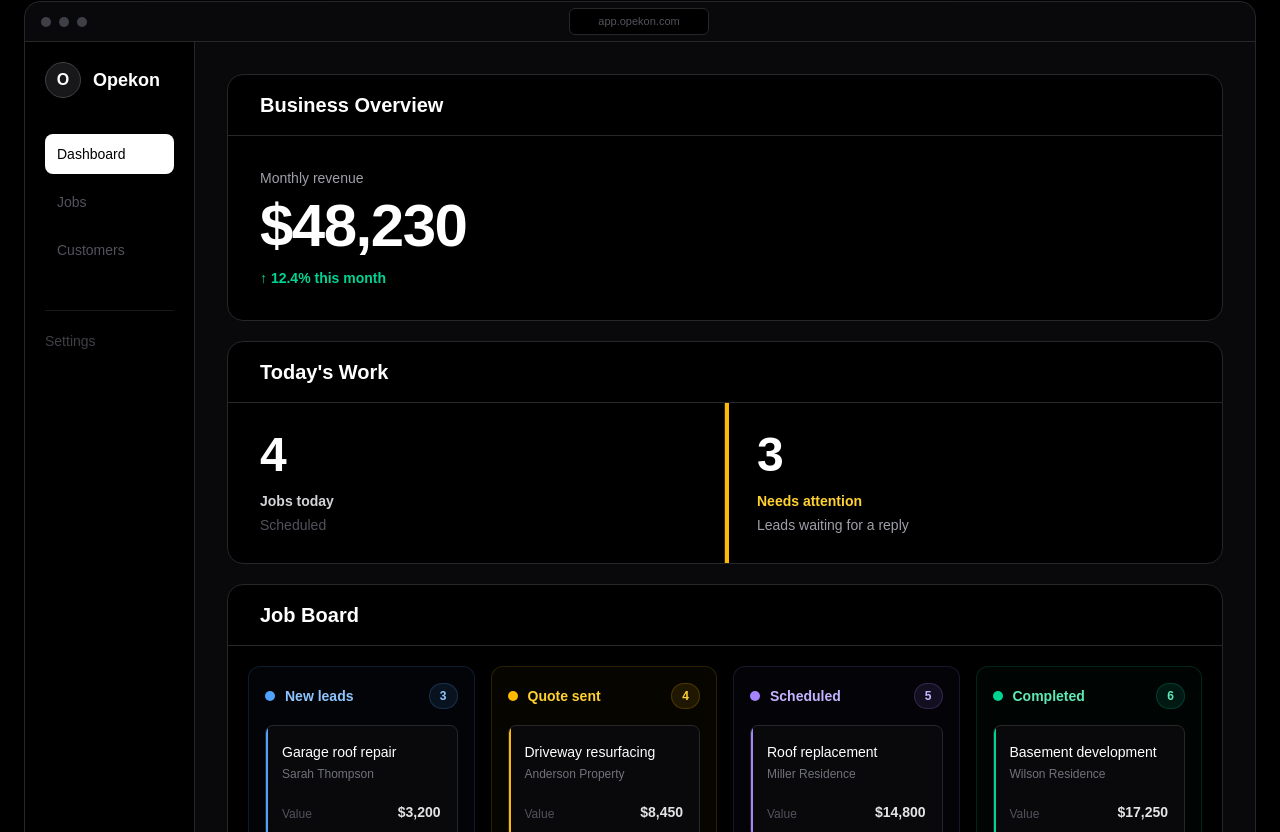
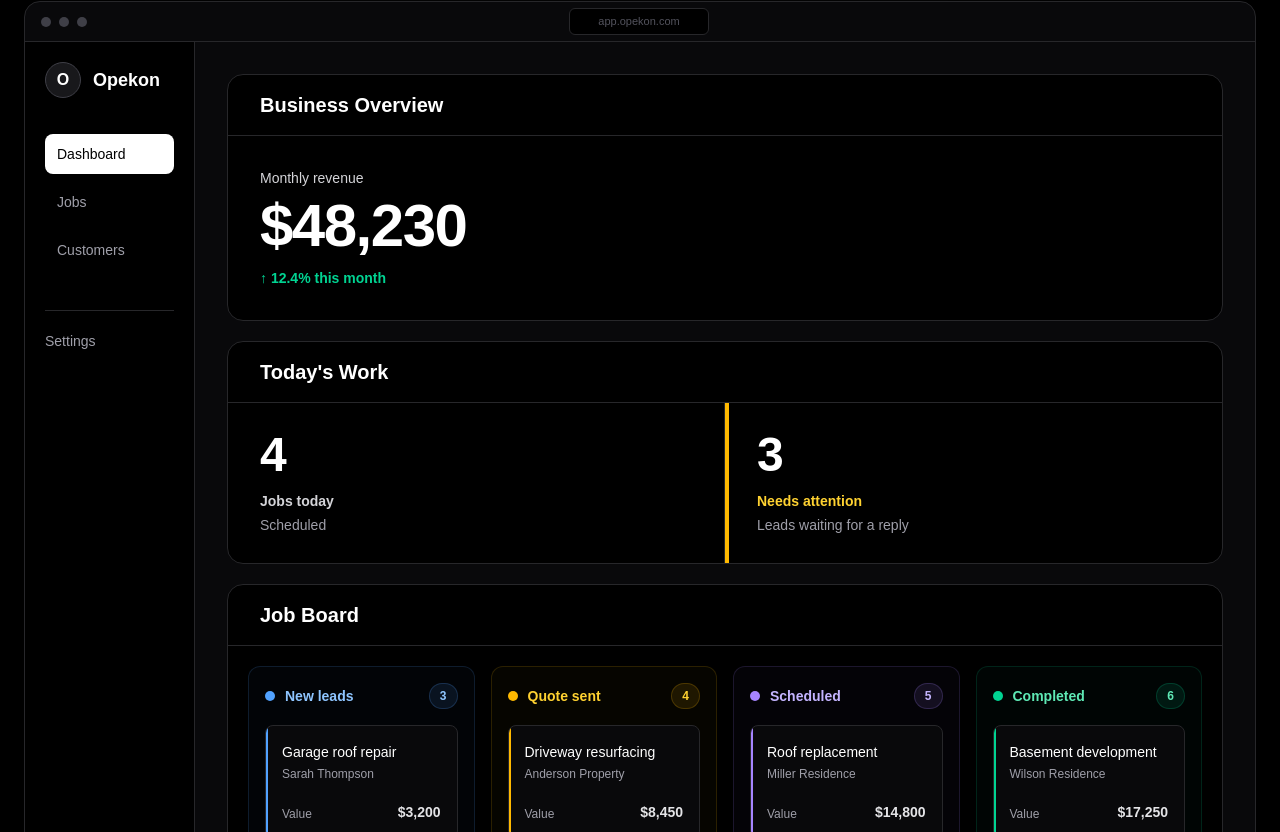
Before and after one commit to aahmedabubaker4225-crypto/opekon, a Next.js app: page / in a window 1280 px wide. Shown: the part 1148-1980 px from the top of the page. Built offline with nearby package versions, Linux system fonts and the light colour scheme.

Commit message:
Finalize landing page

```diff
--- a/components/sections/DashboardPreview.tsx
+++ b/components/sections/DashboardPreview.tsx
@@ -174,14 +174,14 @@ export default function DashboardPreview() {
                 {["Jobs", "Customers"].map((item) => (
                   <div
                     key={item}
-                    className="rounded-lg px-3 py-2.5 text-zinc-600"
+                    className="rounded-lg px-3 py-2.5 text-zinc-400"
                   >
                     {item}
                   </div>
                 ))}
               </nav>
 
-              <div className="mt-10 border-t border-zinc-900 pt-5 text-sm text-zinc-700">
+              <div className="mt-10 border-t border-zinc-800 pt-5 text-sm text-zinc-400">
                 Settings
               </div>
             </aside>
@@ -201,7 +201,7 @@ export default function DashboardPreview() {
                 </div>
 
                 <div className="px-6 py-7 sm:px-8 sm:py-8">
-                  <p className="text-sm font-medium text-zinc-400">
+                  <p className="text-sm font-medium text-zinc-300">
                     Monthly revenue
                   </p>
 
@@ -238,7 +238,7 @@ export default function DashboardPreview() {
                       Jobs today
                     </p>
 
-                    <p className="mt-1 text-sm text-zinc-600">Scheduled</p>
+                    <p className="mt-1 text-sm text-zinc-400">Scheduled</p>
                   </div>
 
                   <div className="relative overflow-hidden px-6 py-7 sm:px-8">
@@ -315,12 +315,12 @@ export default function DashboardPreview() {
                                 {job.title}
                               </p>
 
-                              <p className="mt-1 text-xs text-zinc-500">
+                              <p className="mt-1 text-xs text-zinc-400">
                                 {job.customer}
                               </p>
 
                               <div className="mt-5 flex items-end justify-between gap-3">
-                                <p className="text-xs text-zinc-600">Value</p>
+                                <p className="text-xs text-zinc-400">Value</p>
 
                                 <p className="text-sm font-semibold text-zinc-200">
                                   {job.value}
```
